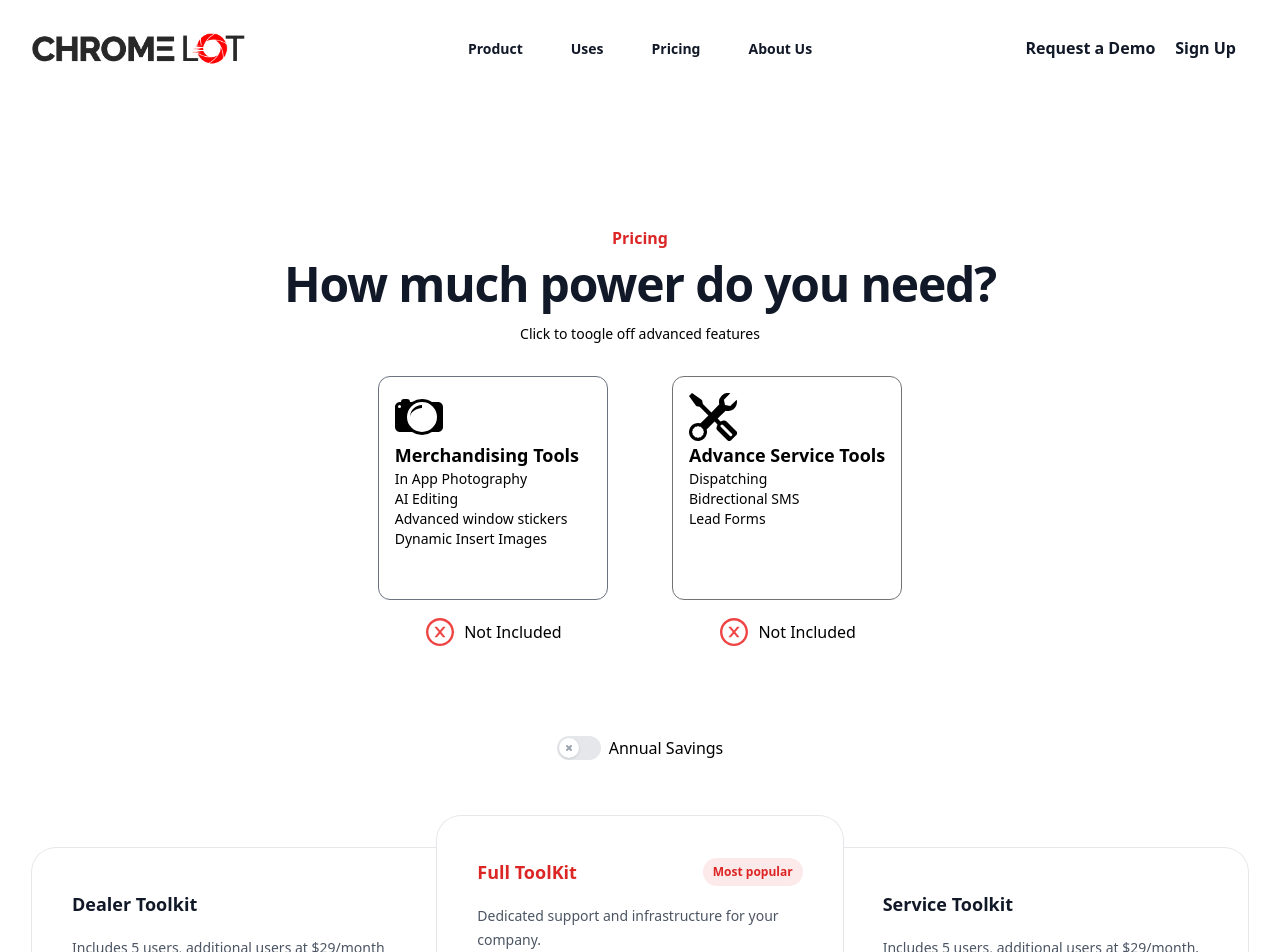
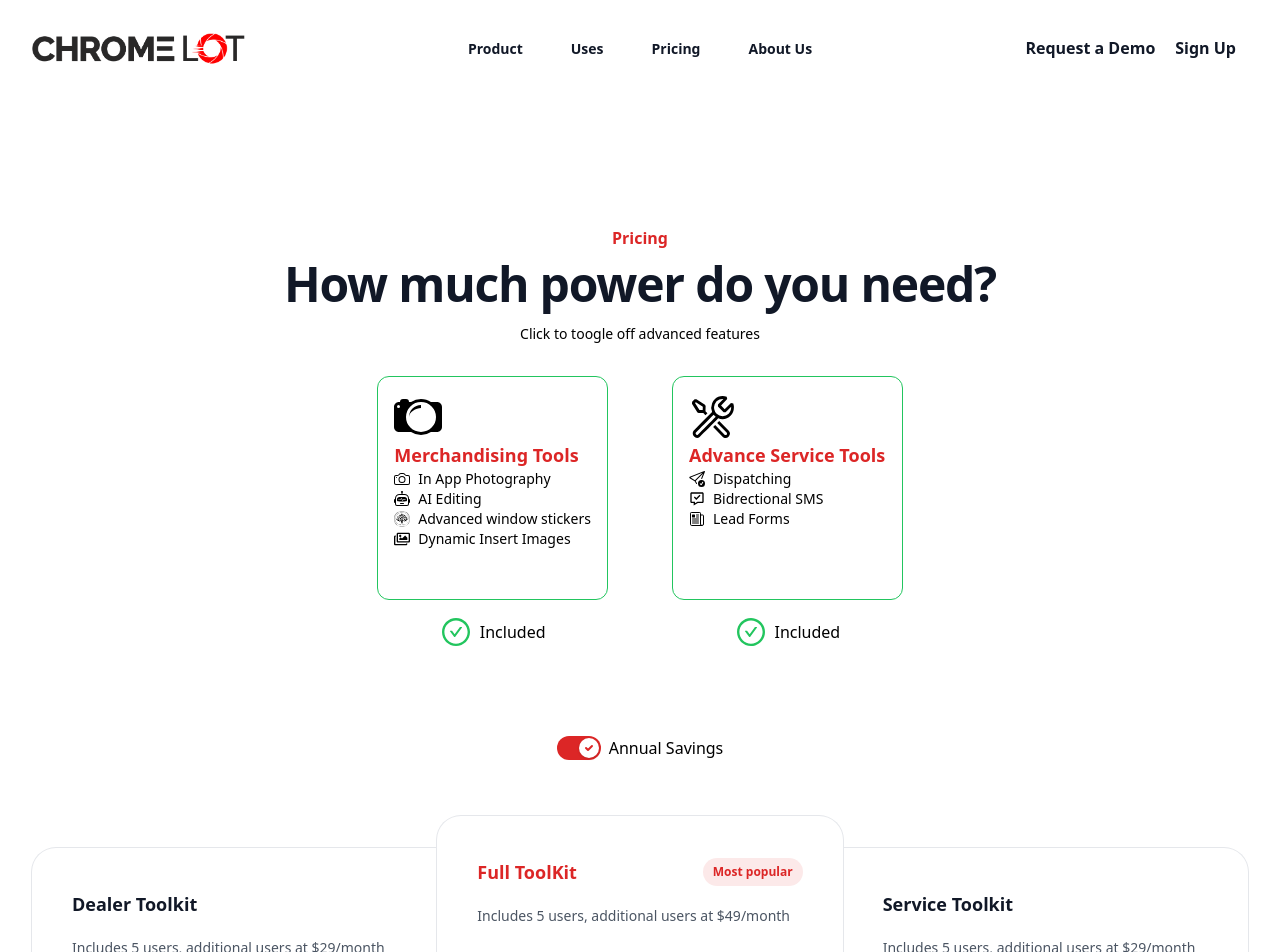
Before and after one commit to torchcommercialmedia/marketingsite, a Next.js app: page /pricing in a window 1280 px wide. Shown: the top 952 px of the page. Built offline with nearby package versions, Linux system fonts and the light colour scheme.

Commit message:
fix pricing page price

```diff
--- a/app/pricing/page.tsx
+++ b/app/pricing/page.tsx
@@ -1,32 +1,56 @@
 "use client";
 import Toogle from "@/components/Pricing/Toogle";
-import { RadioGroup } from "@headlessui/react";
 import React, { useState } from "react";
 import { AiOutlineCheckCircle, AiOutlineCloseCircle } from "react-icons/ai";
-import { BsCamera2, BsTools } from "react-icons/bs";
+import { BiMessageCheck } from "react-icons/bi";
+import { BsCamera, BsCamera2, BsRobot, BsSendCheck } from "react-icons/bs";
+import { FaRegImages } from "react-icons/fa";
+import { IoNewspaperOutline } from "react-icons/io5";
 import { MdCheckCircleOutline } from "react-icons/md";
+import { SiInteractiondesignfoundation } from "react-icons/si";
+import { VscTools } from "react-icons/vsc";
 
 type Props = {};
 
 const Pricing = (props: Props) => {
+  const [showAdditionalFeatures, setShowAdditionalFeatures] =
+    useState<boolean>(false);
   const [merchandisingSelected, setMerchandisingSelected] =
-    useState<boolean>(false);
+    useState<boolean>(true);
   const [serviceToolsSelected, setServiceToolsSelected] =
-    useState<boolean>(false);
+    useState<boolean>(true);
 
   const tiers = [
     {
       name: "Dealer Toolkit",
       id: "delaer-toolkit",
       href: "#",
-      priceMonthly: "$299",
-      description: "Includes 5 users, additional users at $29/month",
-      features: [
+      priceMonthly:
+        merchandisingSelected && serviceToolsSelected
+          ? "$299"
+          : merchandisingSelected && !serviceToolsSelected
+          ? "$249"
+          : !merchandisingSelected && serviceToolsSelected
+          ? "$249"
+          : "$199",
+      description:
+        "Includes 5 users, additional users at " +
+        (merchandisingSelected && serviceToolsSelected
+          ? "$29"
+          : merchandisingSelected && !serviceToolsSelected
+          ? "$24"
+          : !merchandisingSelected && serviceToolsSelected
+          ? "$24"
+          : "$19") +
+        "/month",
+      initialFeatures: [
         "Inventory Management System",
         "Reconditioning System",
         "Custom Inspection Forms",
         "Time Tracking",
         "Task Tracking",
+      ],
+      additionalFeatures: [
         "User Pay Reports",
         "Schedule Builder",
         "Photo Sync",
@@ -45,9 +69,25 @@ const Pricing = (props: Props) => {
       name: "Full ToolKit",
       id: "full-toolkit",
       href: "#",
-      priceMonthly: "$499",
-      description: "Dedicated support and infrastructure for your company.",
-      features: [
+      priceMonthly:
+        merchandisingSelected && serviceToolsSelected
+          ? "$499"
+          : merchandisingSelected && !serviceToolsSelected
+          ? "$399"
+          : !merchandisingSelected && serviceToolsSelected
+          ? "$399"
+          : "$299",
+      description:
+        "Includes 5 users, additional users at " +
+        (merchandisingSelected && serviceToolsSelected
+          ? "$49"
+          : merchandisingSelected && !serviceToolsSelected
+          ? "$39"
+          : !merchandisingSelected && serviceToolsSelected
+          ? "$39"
+          : "$29") +
+        "/month",
+      initialFeatures: [
         "All Dealer Features",
         "All Service Features",
         "One Integrated Features",
@@ -58,14 +98,32 @@ const Pricing = (props: Props) => {
       name: "Service Toolkit",
       id: "service-toolkit",
       href: "#",
-      priceMonthly: "$299",
-      description: "Includes 5 users, additional users at $29/month.",
-      features: [
+      priceMonthly:
+        merchandisingSelected && serviceToolsSelected
+          ? "$299"
+          : merchandisingSelected && !serviceToolsSelected
+          ? "$249"
+          : !merchandisingSelected && serviceToolsSelected
+          ? "$249"
+          : "$199",
+      description:
+        "Includes 5 users, additional users at " +
+        (merchandisingSelected && serviceToolsSelected
+          ? "$29"
+          : merchandisingSelected && !serviceToolsSelected
+          ? "$24"
+          : !merchandisingSelected && serviceToolsSelected
+          ? "$24"
+          : "$19") +
+        "/month",
+      initialFeatures: [
         "Inventory Management System",
         "Reconditioning System",
         "Custom Inspection Forms",
         "Time Tracking",
         "Task Tracking",
+      ],
+      additionalFeatures: [
         "User Pay Reports",
         "Schedule Builder",
         "Photo Sync",
@@ -87,9 +145,6 @@ const Pricing = (props: Props) => {
   };
 
   const toggleMerchandising = () => {
-    tiers[0].features = [];
-    tiers[1].features = [];
-    tiers[2].features = [];
     setMerchandisingSelected(!merchandisingSelected);
   };
 
@@ -101,7 +156,7 @@ const Pricing = (props: Props) => {
 
   return (
     <div className="w-full min-h-screen max-w-7xl mx-auto justify-center">
-      <div className="bg-white py-24 sm:py-32">
+      <div className="bg-white py-24 lg:py-8 xl:py-32">
         <div className="mx-auto max-w-7xl px-6 lg:px-8">
           <div className="mx-auto max-w-4xl text-center">
             <h2 className="text-base font-semibold leading-7 text-red-600">
@@ -118,22 +173,36 @@ const Pricing = (props: Props) => {
 
             <div className="grid grid-cols-1 sm:grid-cols-2 gap-8">
               <div
-                className={` ${
-                  merchandisingSelected ? "border-green-500 border" : ""
-                } border-green-500 h-auto rounded-xl p-4 `}
+                className="border-green-500 h-auto rounded-xl p-4 cursor-pointer"
+                onClick={() => toggleMerchandising()}
               >
                 <div
                   className={`border h-56 rounded-xl p-4 ${
-                    merchandisingSelected ? "border-red-500" : "border-gray-500"
+                    merchandisingSelected
+                      ? "border-green-500"
+                      : "border-gray-500"
                   }`}
-                  onClick={() => toggleMerchandising()}
                 >
                   <BsCamera2 className="h-12 w-12" />
-                  <h3 className="font-bold text-lg">Merchandising Tools</h3>
+                  <h3 className="font-bold text-lg text-red-600">
+                    Merchandising Tools
+                  </h3>
+                  <div className="flex items-center space-x-2">
+                    <BsCamera width={20} height={20} />
                     <p className="text-sm">In App Photography</p>
+                  </div>
+                  <div className="flex items-center space-x-2">
+                    <BsRobot width={20} height={20} />
                     <p className="text-sm">AI Editing</p>
+                  </div>
+                  <div className="flex items-center space-x-2">
+                    <SiInteractiondesignfoundation width={20} height={20} />
                     <p className="text-sm">Advanced window stickers</p>
+                  </div>
+                  <div className="flex items-center space-x-2">
+                    <FaRegImages width={20} height={20} />
                     <p className="text-sm">Dynamic Insert Images</p>
+                  </div>
                 </div>
                 <div className="p-2"></div>
                 <div className="flex space-x-2 items-center justify-center">
@@ -147,23 +216,33 @@ const Pricing = (props: Props) => {
               </div>
 
               <div
-                className={` ${
-                  serviceToolsSelected ? "border-green-500 border" : ""
-                } border-green-500 h-auto rounded-xl p-4 `}
+                className="border-green-500 h-auto rounded-xl p-4 cursor-pointer"
+                onClick={() => toggleServiceTools()}
               >
                 <div
                   className={`border h-56 rounded-xl p-4 ${
                     serviceToolsSelected
-                      ? "border-red-500"
+                      ? "border-green-500"
                       : "border-neutral-500"
                   }`}
                   onClick={() => toggleServiceTools()}
                 >
-                  <BsTools className="h-12 w-12" />
-                  <h3 className="font-bold text-lg">Advance Service Tools</h3>
+                  <VscTools className="h-12 w-12" />
+                  <h3 className="font-bold text-lg text-red-600">
+                    Advance Service Tools
+                  </h3>
+                  <div className="flex items-center space-x-2">
+                    <BsSendCheck width={20} height={20} />
                     <p className="text-sm">Dispatching</p>
+                  </div>
+                  <div className="flex items-center space-x-2">
+                    <BiMessageCheck width={20} height={20} />
                     <p className="text-sm">Bidrectional SMS</p>
+                  </div>
+                  <div className="flex items-center space-x-2">
+                    <IoNewspaperOutline width={20} height={20} />
                     <p className="text-sm">Lead Forms</p>
+                  </div>
                 </div>
                 <div className="p-2"></div>
                 <div className="flex space-x-2 items-center justify-center">
@@ -226,7 +305,7 @@ const Pricing = (props: Props) => {
                     role="list"
                     className="mt-8 space-y-3 text-sm leading-6 text-gray-600"
                   >
-                    {tier.features?.map((feature) => (
+                    {tier?.initialFeatures?.map((feature) => (
                       <li key={feature} className="flex gap-x-3">
                         <MdCheckCircleOutline
                           className="h-6 w-5 flex-none text-red-600"
@@ -236,6 +315,45 @@ const Pricing = (props: Props) => {
                       </li>
                     ))}
                   </ul>
+                  {tier.additionalFeatures &&
+                    tier.additionalFeatures.length > 0 &&
+                    !showAdditionalFeatures && (
+                      <div className="mt-2 text-center">
+                        <button
+                          className="text-red-600 font-semibold underline"
+                          onClick={() => setShowAdditionalFeatures(true)}
+                        >
+                          View more
+                        </button>
+                      </div>
+                    )}
+
+                  {showAdditionalFeatures && tier.additionalFeatures && (
+                    <>
+                      <ul
+                        role="list"
+                        className={`mt-4 space-y-3 text-sm leading-6 text-gray-600`}
+                      >
+                        {tier.additionalFeatures.map((feature) => (
+                          <li key={feature} className="flex gap-x-3">
+                            <MdCheckCircleOutline
+                              className="h-6 w-5 flex-none text-red-600"
+                              aria-hidden="true"
+                            />
+                            {feature}
+                          </li>
+                        ))}
+                      </ul>
+                      <div className="mt-2 text-center">
+                        <button
+                          className="text-red-600 font-semibold underline"
+                          onClick={() => setShowAdditionalFeatures(false)}
+                        >
+                          Hide
+                        </button>
+                      </div>
+                    </>
+                  )}
                 </div>
                 <a
                   href={tier.href}
--- a/components/Pricing/Toogle.tsx
+++ b/components/Pricing/Toogle.tsx
@@ -9,31 +9,37 @@ const classNames = (...classes: any[]) => {
 };
 
 const Toogle = (props: Props) => {
-  const [enabled, setEnabled] = useState<boolean>(false);
+  const [enabled, setEnabled] = useState<boolean>(true);
   return (
     <Switch
       checked={enabled}
       onChange={setEnabled}
       className={classNames(
-        enabled ? 'bg-red-600' : 'bg-gray-200',
-        'relative inline-flex h-6 w-11 flex-shrink-0 cursor-pointer rounded-full border-2 border-transparent transition-colors duration-200 ease-in-out focus:outline-none focus:ring-2 focus:ring-red-600 focus:ring-offset-2'
+        enabled ? "bg-red-600" : "bg-gray-200",
+        "relative inline-flex h-6 w-11 flex-shrink-0 cursor-pointer rounded-full border-2 border-transparent transition-colors duration-200 ease-in-out focus:outline-none focus:ring-2 focus:ring-red-600 focus:ring-offset-2"
       )}
     >
       <span className="sr-only">Use setting</span>
       <span
         className={classNames(
-          enabled ? 'translate-x-5' : 'translate-x-0',
-          'pointer-events-none relative inline-block h-5 w-5 transform rounded-full bg-white shadow ring-0 transition duration-200 ease-in-out'
+          enabled ? "translate-x-5" : "translate-x-0",
+          "pointer-events-none relative inline-block h-5 w-5 transform rounded-full bg-white shadow ring-0 transition duration-200 ease-in-out"
         )}
       >
         <span
           className={classNames(
-            enabled ? 'opacity-0 duration-100 ease-out' : 'opacity-100 duration-200 ease-in',
-            'absolute inset-0 flex h-full w-full items-center justify-center transition-opacity'
+            enabled
+              ? "opacity-0 duration-100 ease-out"
+              : "opacity-100 duration-200 ease-in",
+            "absolute inset-0 flex h-full w-full items-center justify-center transition-opacity"
           )}
           aria-hidden="true"
         >
-          <svg className="h-3 w-3 text-gray-400" fill="none" viewBox="0 0 12 12">
+          <svg
+            className="h-3 w-3 text-gray-400"
+            fill="none"
+            viewBox="0 0 12 12"
+          >
             <path
               d="M4 8l2-2m0 0l2-2M6 6L4 4m2 2l2 2"
               stroke="currentColor"
@@ -45,12 +51,18 @@ const Toogle = (props: Props) => {
         </span>
         <span
           className={classNames(
-            enabled ? 'opacity-100 duration-200 ease-in' : 'opacity-0 duration-100 ease-out',
-            'absolute inset-0 flex h-full w-full items-center justify-center transition-opacity'
+            enabled
+              ? "opacity-100 duration-200 ease-in"
+              : "opacity-0 duration-100 ease-out",
+            "absolute inset-0 flex h-full w-full items-center justify-center transition-opacity"
           )}
           aria-hidden="true"
         >
-          <svg className="h-3 w-3 text-red-600" fill="currentColor" viewBox="0 0 12 12">
+          <svg
+            className="h-3 w-3 text-red-600"
+            fill="currentColor"
+            viewBox="0 0 12 12"
+          >
             <path d="M3.707 5.293a1 1 0 00-1.414 1.414l1.414-1.414zM5 8l-.707.707a1 1 0 001.414 0L5 8zm4.707-3.293a1 1 0 00-1.414-1.414l1.414 1.414zm-7.414 2l2 2 1.414-1.414-2-2-1.414 1.414zm3.414 2l4-4-1.414-1.414-4 4 1.414 1.414z" />
           </svg>
         </span>
```
Lines whose indentation alone changed are shown as unchanged.
